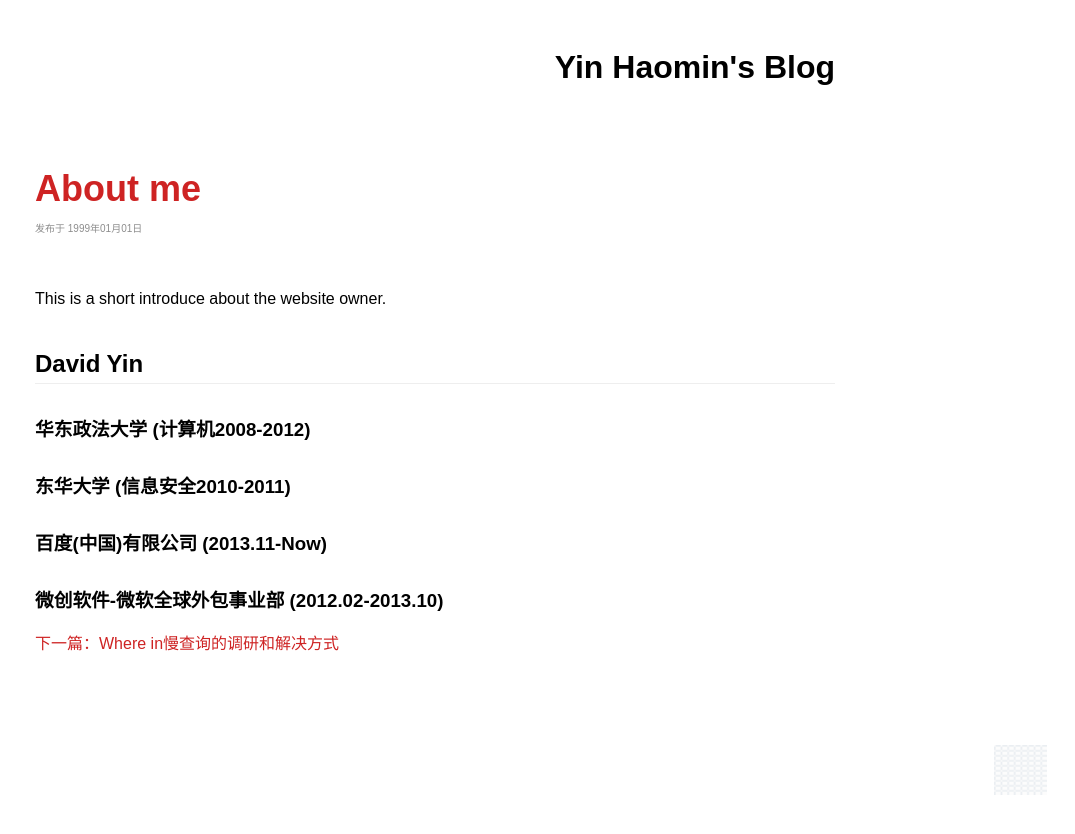
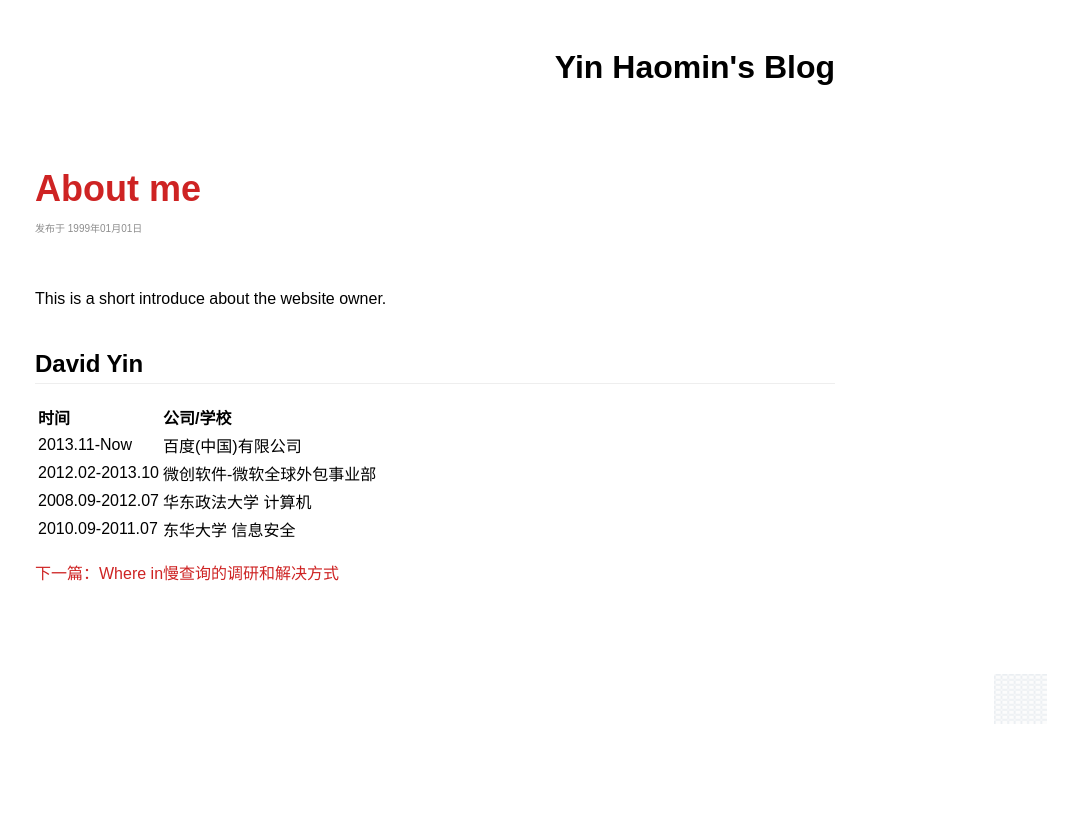
Before and after one commit to yinhaomin/yinhaomin.github.io, a Jekyll site: the page built from _posts/1999-01-01-About me.md, in a window 1280 px wide. Shown: the top 834 px of the page, without its empty margins (205-1280 px from the left). Built offline with Jekyll 4.4.1, drawn with Linux system fonts in a browser that asks for light colours; comment, search, counter and statistics services are not loaded.

Commit message:
Update 1999-01-01-About me.md

```diff
--- a/_posts/1999-01-01-About me.md
+++ b/_posts/1999-01-01-About me.md
@@ -9,10 +9,9 @@ This is a short introduce about the website owner.
 
 ## David Yin
 
-### 华东政法大学     (计算机2008-2012)
-
-### 东华大学       (信息安全2010-2011)
-
-### 百度(中国)有限公司          (2013.11-Now)
-
-### 微创软件-微软全球外包事业部 (2012.02-2013.10)
+| 时间          |  公司/学校                        |
+| :------       |:------                            |
+|2013.11-Now    |  百度(中国)有限公司               |
+|2012.02-2013.10|  微创软件-微软全球外包事业部      |
+|2008.09-2012.07|  华东政法大学 计算机              |
+|2010.09-2011.07|  东华大学 信息安全                |
```
